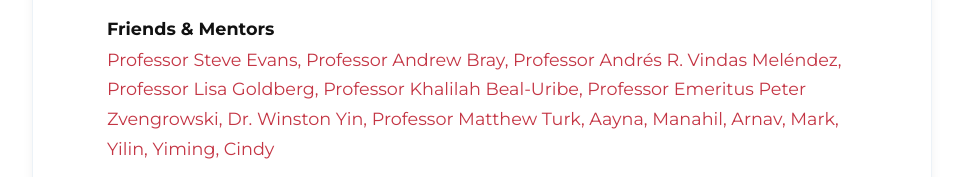
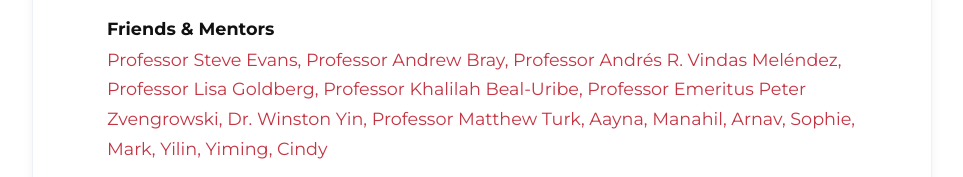
Before and after one commit to jingyuanchenxyz/jingyuanchenxyz.github.io, a plain HTML site: page index.html in a window 1280 px wide. Shown: the part 1219-1396 px from the top of the page, without its empty margins (158-1121 px from the left). Drawn offline with Linux system fonts and the light colour scheme; animation ran at ten frames a second.

Commit message:
Add link to Sophie Bucker in index.html

```diff
--- a/index.html
+++ b/index.html
@@ -489,6 +489,7 @@
   <a href="https://aaynameow.blogspot.com/">Aayna,</a>
   <a href="https://m4n4h1l.github.io/fieldnotes/index.html#about">Manahil,</a>
   <a href="https://arnavcs.github.io/">Arnav,</a>
+  <a href="https://www.sophiebucker.com/">Sophie,</a>
   <a href="https://www.msorial.com/">Mark,</a>
   <a href="https://yilinxia.com/">Yilin,</a>
   <a href="https://yimingclarali.com/">Yiming,</a>
```
